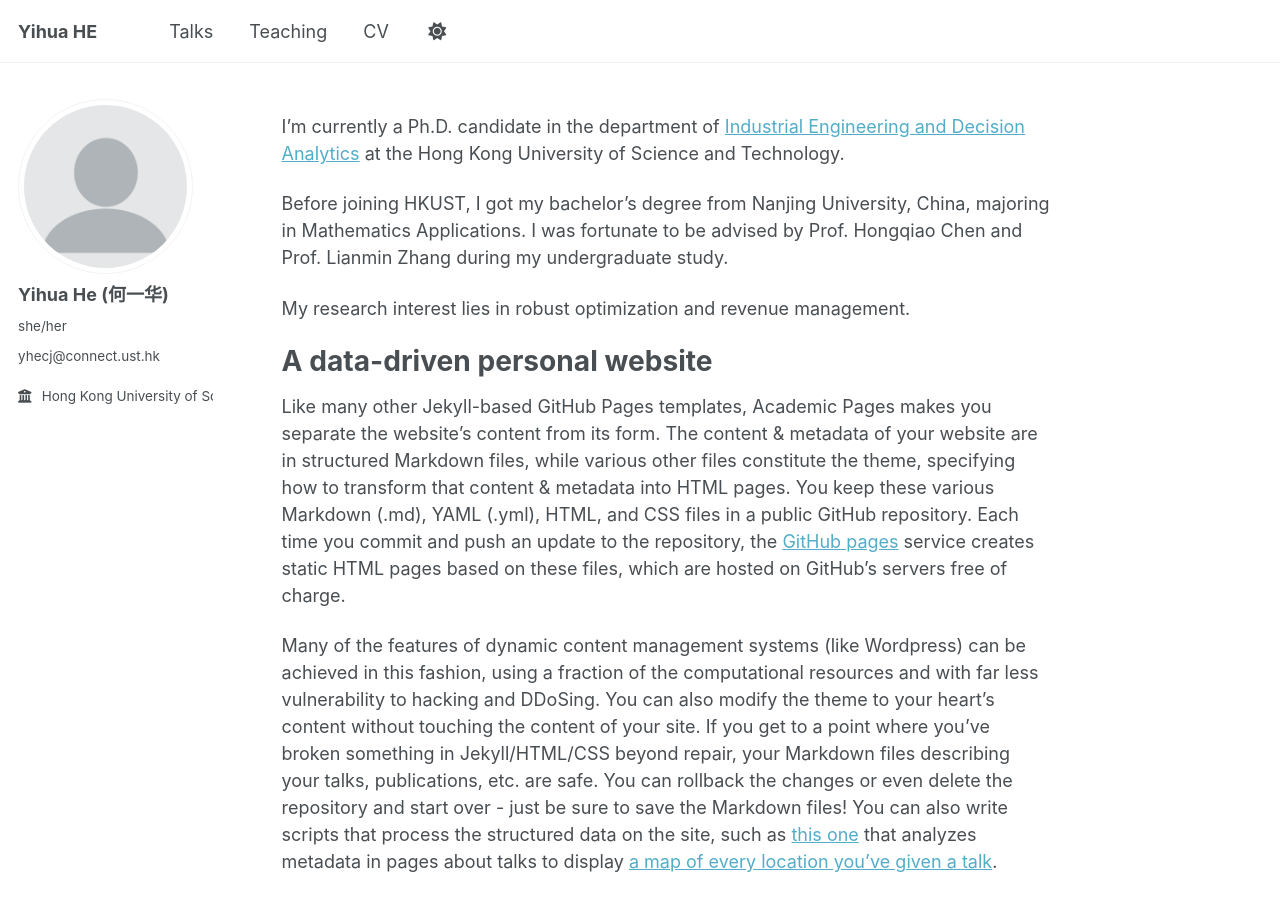
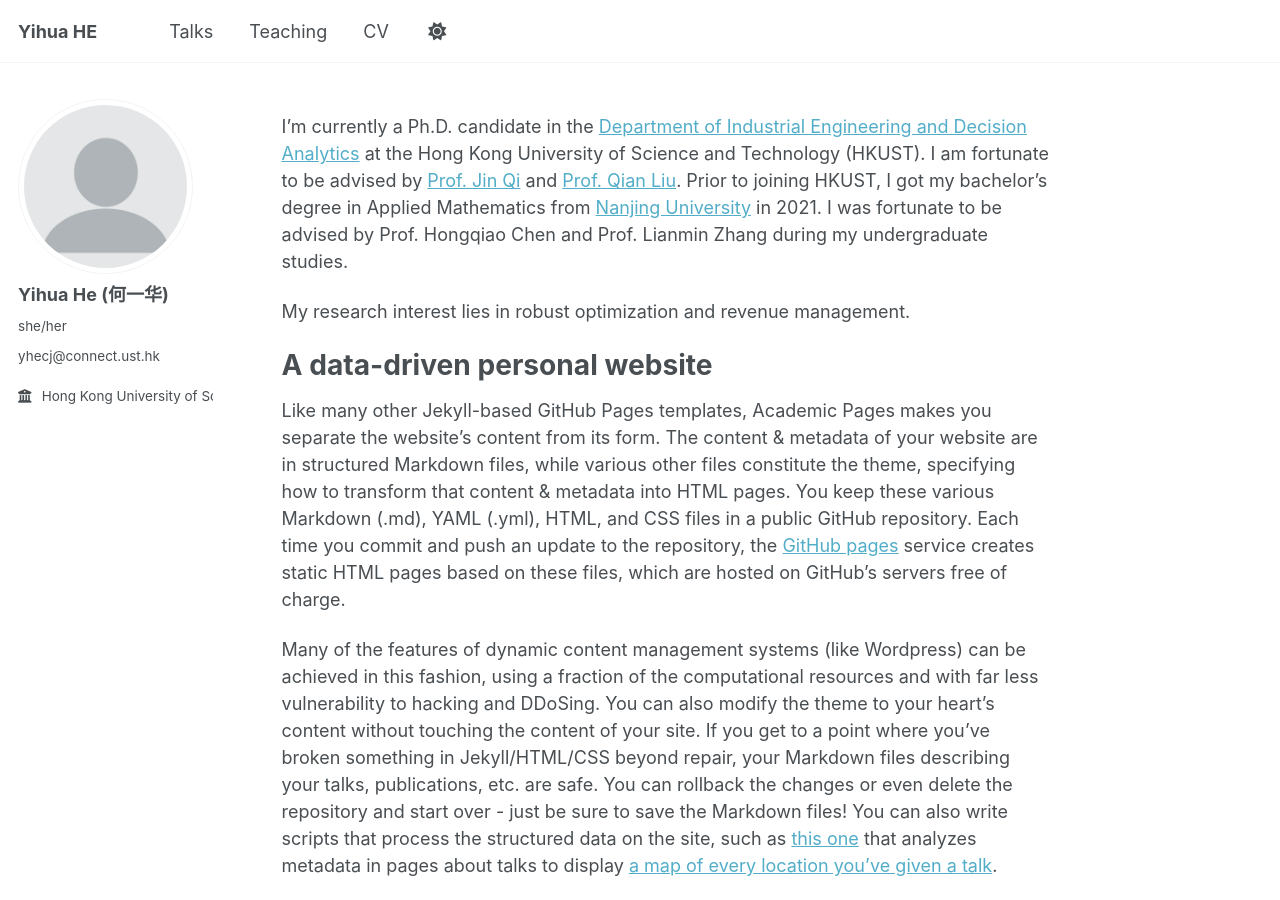
Before and after one commit to hyh50033/YihuaHE, a Jekyll site: the page built from _pages/about.md, in a window 1280 px wide and 900 px high. Built offline with Jekyll 4.4.1, drawn with Linux system fonts in a browser that asks for light colours; a script that is not in the unit is left out; a file with an impossible date is left out.

Commit message:
Update about.md

```diff
--- a/_pages/about.md
+++ b/_pages/about.md
@@ -7,9 +7,7 @@ redirect_from:
   - /about.html
 ---
 
-I'm currently a Ph.D. candidate in the department of [Industrial Engineering and Decision Analytics](https://ieda.ust.hk/eng/index.php) at the Hong Kong University of Science and Technology.
-
-Before joining HKUST, I got my bachelor's degree from Nanjing University, China, majoring in Mathematics Applications. I was fortunate to be advised by Prof. Hongqiao Chen and Prof. Lianmin Zhang during my undergraduate study.
+I'm currently a Ph.D. candidate in the [Department of Industrial Engineering and Decision Analytics](https://ieda.ust.hk/eng/index.php) at the Hong Kong University of Science and Technology (HKUST). I am fortunate to be advised by [Prof. Jin Qi](https://seng.hkust.edu.hk/about/people/faculty/jin-qi) and [Prof. Qian Liu](https://seng.hkust.edu.hk/about/people/faculty/qian-liu). Prior to joining HKUST, I got my bachelor's degree in Applied Mathematics from [Nanjing University](https://www.nju.edu.cn/en/) in 2021. I was fortunate to be advised by Prof. Hongqiao Chen and Prof. Lianmin Zhang during my undergraduate studies.
 
 My research interest lies in robust optimization and revenue management.
 
```
